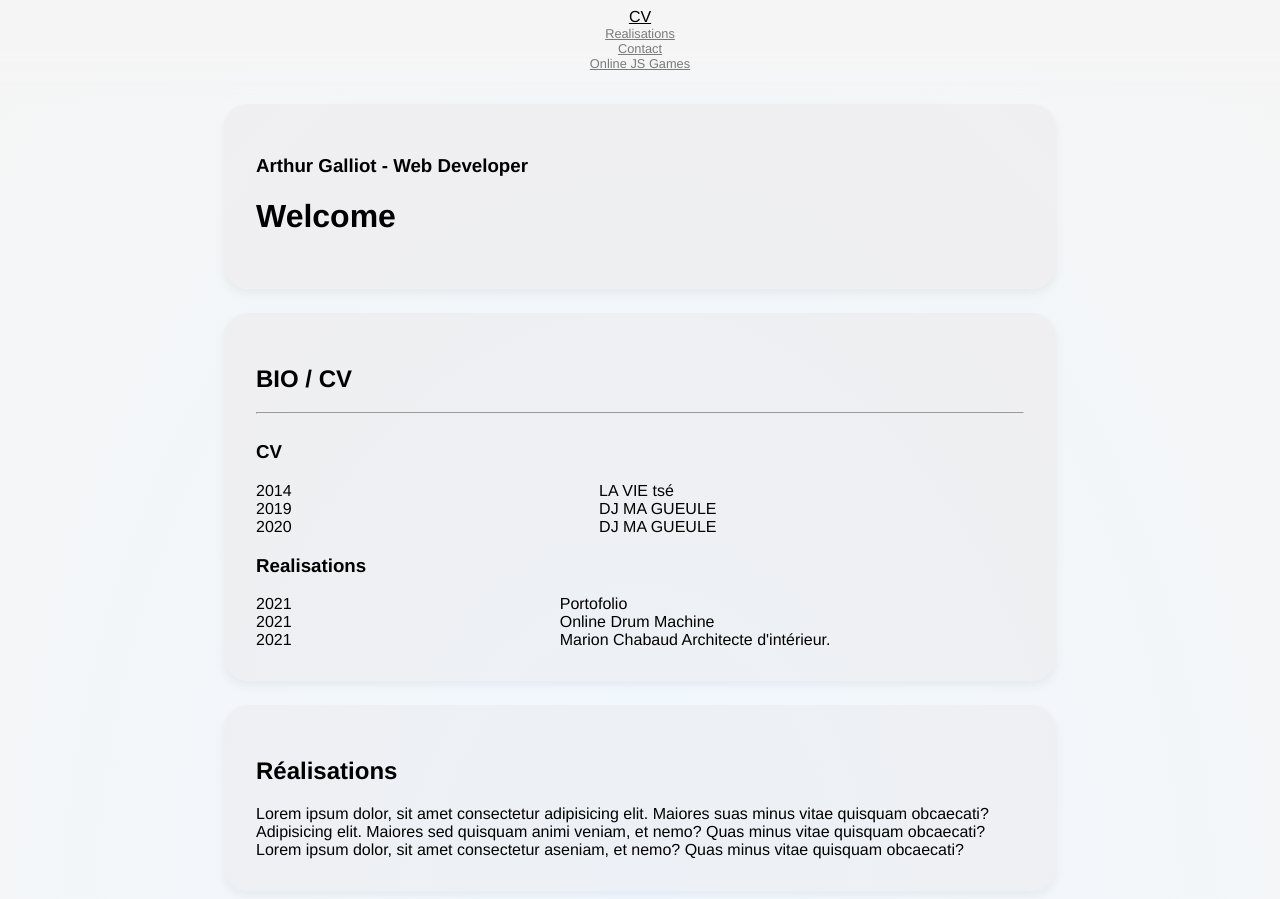
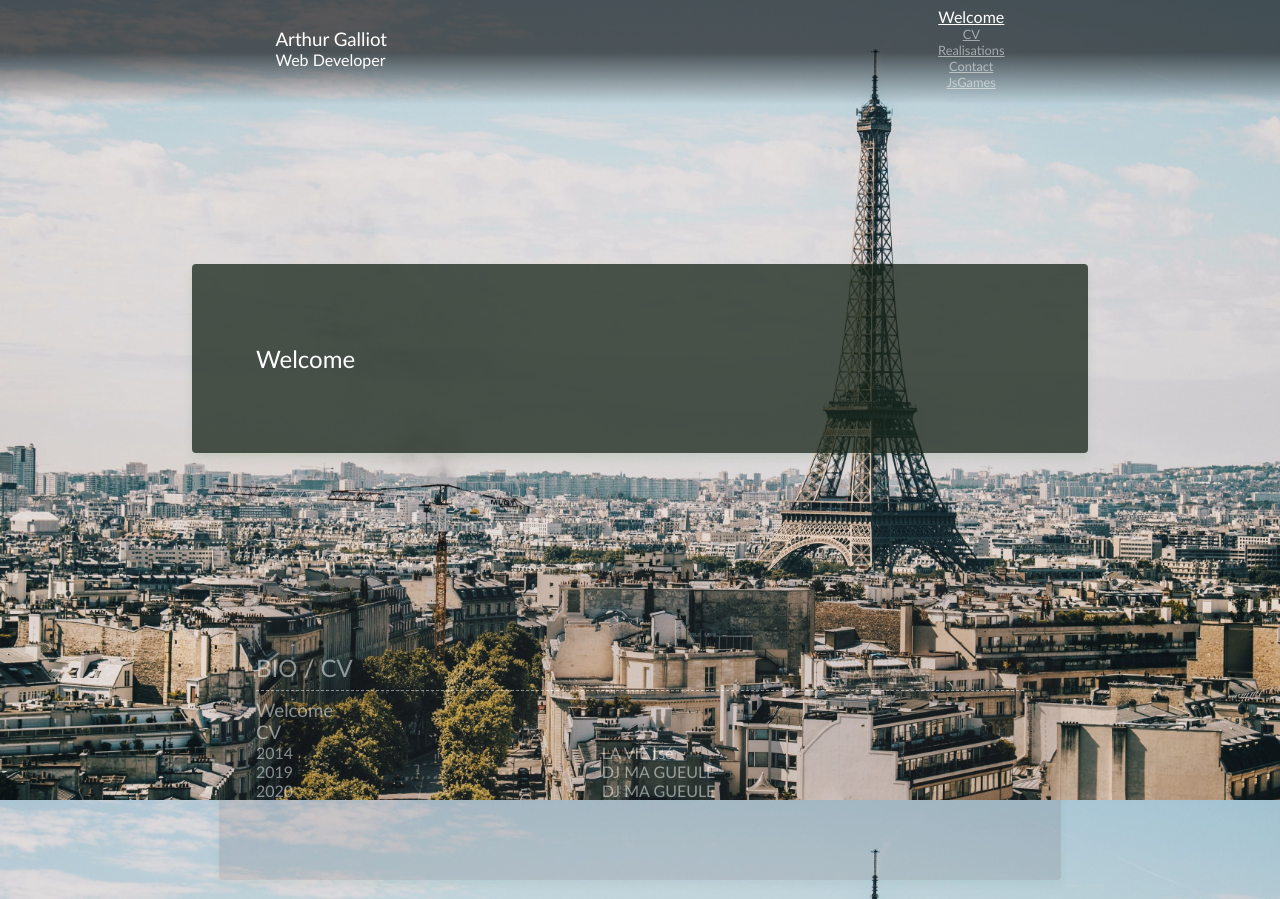
Before and after one commit to galliot-arthur/portfolio, a plain HTML site: page index.html in a window 1280 px wide. Shown: the top 899 px of the page. Drawn offline with Linux system fonts and the light colour scheme.

Commit message:
Scrolling HTML and CSS okay with intersectionObserver

```diff
--- a/app.js
+++ b/app.js
@@ -78,23 +78,34 @@ window.onload = () => {
  * SCROLL SPY ------------------------------
  * SCROLL SPY ------------------------------
  */
+
  const ratio = .6
  let observer = null
 /**
  *
  * @param {HTMLElement} element
  */
-const activate = (element) => {
+const activateLink = (element) => {
     const id = element.getAttribute('id')
     const anchor = document.querySelector(`a[href="#${id}"]`)
     if (anchor === null) {
         return null
     }
-
     anchor.parentElement
         .querySelectorAll('.active')
         .forEach(node => node.classList.remove('active'))
     anchor.classList.add('active')
+}
+
+/**
+ *
+ * @param {HTMLElement} element
+ */
+const animateBlock = (element) => {
+    document
+        .querySelectorAll('.sectionActive')
+        .forEach(node => node.classList.remove('sectionActive'))
+    element.childNodes[1].classList.add('sectionActive')
 }
 
 /**
@@ -105,7 +116,8 @@ const activate = (element) => {
 const callback = (entries, observer) => {
     entries.forEach(entry => {
         if (entry.intersectionRatio > 0) {
-            activate(entry.target)
+            activateLink(entry.target)
+            animateBlock(entry.target)
         }
     })
 }
--- a/data.js
+++ b/data.js
@@ -1,4 +1,7 @@
 const dataEn = [
+    {
+        sectionName : "Welcome"
+    },
     {
         sectionName : "CV",
         1: {
@@ -37,6 +40,6 @@ const dataEn = [
         sectionName: "Contact"
     },
     {
-        sectionName: "Online JS Games"
+        sectionName: "JsGames"
     }
 ]
--- a/index.html
+++ b/index.html
@@ -12,24 +12,36 @@
 </head>
 
 <body>
+    <header>
+        <div>
+            <h3>Arthur Galliot</h3>
+            <h4>Web Developer</h4>
+        </div>
         <nav class="navbar"></nav>
+    </header>
     <div class="navBlankSpace"></div>
-    <header>
-        <h3>Arthur Galliot - Web Developer</h3>
+    <main>
+
+        <div class="sectionContainer" id="Welcome" data-spy>
+            <section>
                 <h1>Welcome</h1>
-    </header>
-    <main>
-        <section id="CV" class="cv" data-spy>
+            </section>
+        </div>
+
+        <div class="sectionContainer" id="CV" data-spy>
+            <section>
                 <h2>BIO / CV</h2>
                 <hr>
                 <div class="cvContainer"></div>
             </section>
+        </div>
 
-
-        <section id="Realisations" class="works" data-spy>
+        <div class="sectionContainer" id="Realisations" data-spy>
+            <section>
                 <h2>Réalisations</h2>
                 <article>
-                Lorem ipsum dolor, sit amet consectetur adipisicing elit. Maiores suas minus vitae quisquam obcaecati?
+                    Lorem ipsum dolor, sit amet consectetur adipisicing elit. Maiores suas minus vitae quisquam
+                    obcaecati?
                 </article>
                 <article>
                     Adipisicing elit. Maiores sed quisquam animi veniam, et nemo? Quas minus vitae quisquam obcaecati?
@@ -38,9 +50,10 @@
                     Lorem ipsum dolor, sit amet consectetur aseniam, et nemo? Quas minus vitae quisquam obcaecati?
                 </article>
             </section>
+        </div>
 
-
-        <section id="Contact" class="contact" data-spy>
+        <div class="sectionContainer" id="Contact" data-spy>
+            <section>
                 <h2>Contact</h2>
                 <a href="mailto:galliot.arthur@gmail.com">Email-me</a>
 
@@ -51,8 +64,25 @@
                     <button type="submit">Send</button>
                 </form>
             </section>
+        </div>
+
+
+        <div class="sectionContainer" id="JsGames" data-spy>
+            <section>
+                <h2>JsGames</h2>
+                Lorem ipsum dolor sit, amet consectetur adipisicing elit. Pariatur magnam repellat iure rerum fuga?
+                Voluptate, excepturi perferendis dolorem saepe molestiae temporibus quia iusto laboriosam sit qui
+                reiciendis aliquid eligendi deleniti recusandae repellat soluta laborum quisquam facilis ab assumenda
+                facere, quae eaque. Saepe, libero? Consequuntur delectus ipsam aperiam magni ad?
+            </section>
+        </div>
+
+
     </main>
+
+
     <footer>
+        <hr>
         Lorem ipsum dolor sit.
     </footer>
 </body>
--- a/style.css
+++ b/style.css
@@ -4,13 +4,24 @@ html, body {
     scroll-behavior: smooth;
 }
 html {
-    background: radial-gradient(aliceblue, whitesmoke);
-    font-family: helvetica, sans-serif;
+    background: center fixed url('./media/background.jpg');
+    background-size: cover;
+    color: white;
+    font-family: 'Gill Sans', 'Gill Sans MT', Calibri, 'Trebuchet MS', sans-serif;
+    font-weight: lighter;
 }
 body {
     display: flex;
     flex-direction: column;
     align-items: center;
+}
+h1, h2, h3, h4 {
+    font-weight: normal;
+    margin: 0;
+}
+hr {
+    border: none;
+    border-top: 1px dashed white;
 }
 a {
     color: inherit;
@@ -19,15 +30,21 @@ a {
 a:hover {
     opacity: .6;
 }
-nav {
+header {
     position: fixed;
     width: 100vw;
+    height: 3rem;
     z-index: 10;
+    display: flex;
+    justify-content: space-around;
+    align-items: center;
+    background: linear-gradient(rgb(0, 0, 0, 0.6) 50%, transparent 100%);
+    padding: 1.5rem 0 2rem 0;
+}
+nav {
     display: flex;
     flex-direction: column;
     align-items: center;
-    background: linear-gradient(whitesmoke 50%, transparent 100%);
-    padding: .5rem 0 2rem 0;
 }
 nav ul {
     margin: 1rem;
@@ -35,19 +52,37 @@ nav ul {
     text-align: center;
     list-style: none;
 }
+
 .navBlankSpace {
-    height: 5rem;
+    height: 20vh;
 }
-header, section {
-    width: 60vw;
-    padding: 2rem;
-    background: rgba(189, 156, 156, 0.08);
-    box-shadow: 0 5px 10px rgba(0, 0, 0, 0.05);
-    border-radius: 1.5rem;
-    margin-top: 1.5rem;
+.sectionContainer {
+    position: relative;
+    padding-top: 5.5rem;
+    width: 100vw;
+    display: flex;
+    flex-direction: column;
+    justify-content: center;
 }
-
-
+section {
+    position: relative;
+    width: 60%;
+    padding: 5rem 2rem;
+    background: rgba(77, 56, 56, 0.253);
+    box-shadow: 0 5px 10px rgba(8, 94, 8, 0.09);
+    border-radius: .25rem;
+    margin: 1rem auto;
+    border-left: .33rem solid transparent;
+    border-right: .33rem solid transparent;
+    opacity: .5;
+    transition: transform .6s, background-color .3s, opacity .3s, border .6s, border-radius .9s;
+}
+.sectionActive {
+    opacity: 1;
+    background-color: rgba(23, 37, 25, 0.753);
+    border-left: 2rem solid transparent;
+    border-right: 2rem solid transparent;
+}
 .elementsContainer {
     display: grid;
     grid-template-columns: repeat(2, auto);
```
Also changed, not shown: media/background.jpg (added). Lines whose indentation alone changed are shown as unchanged.
